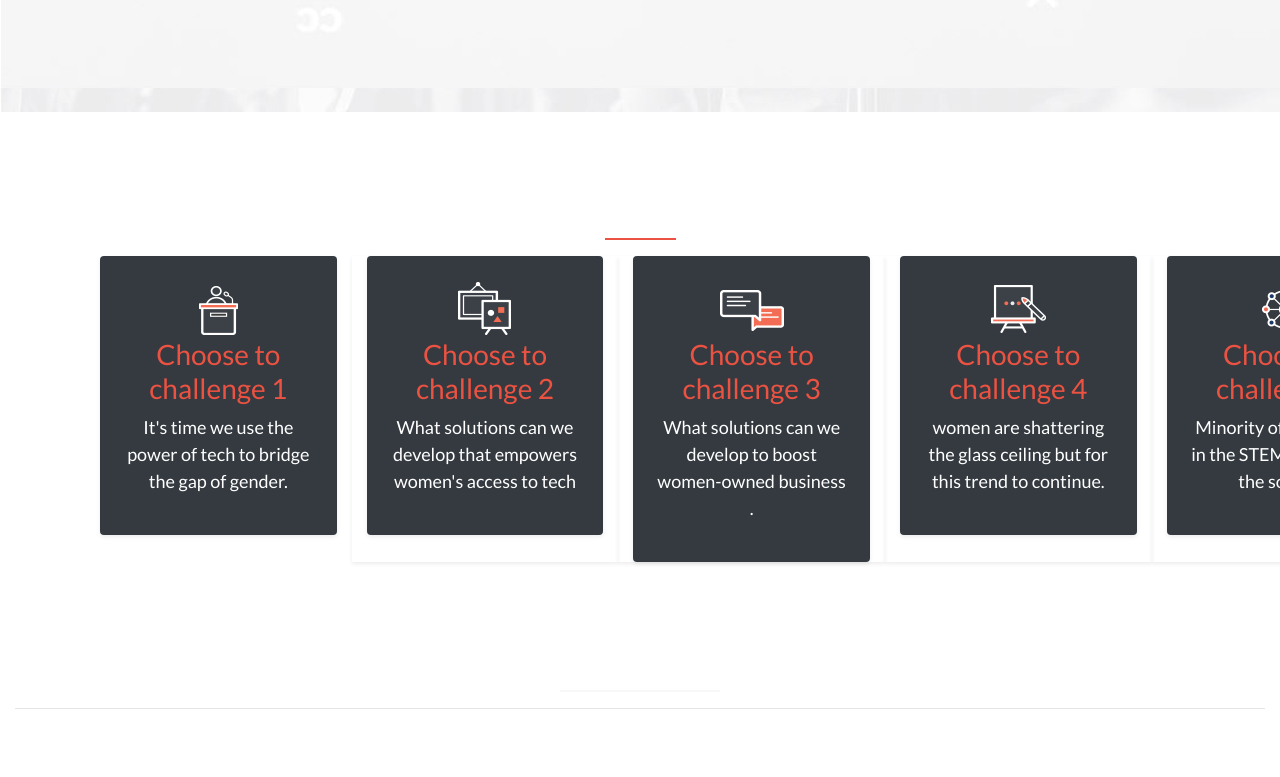
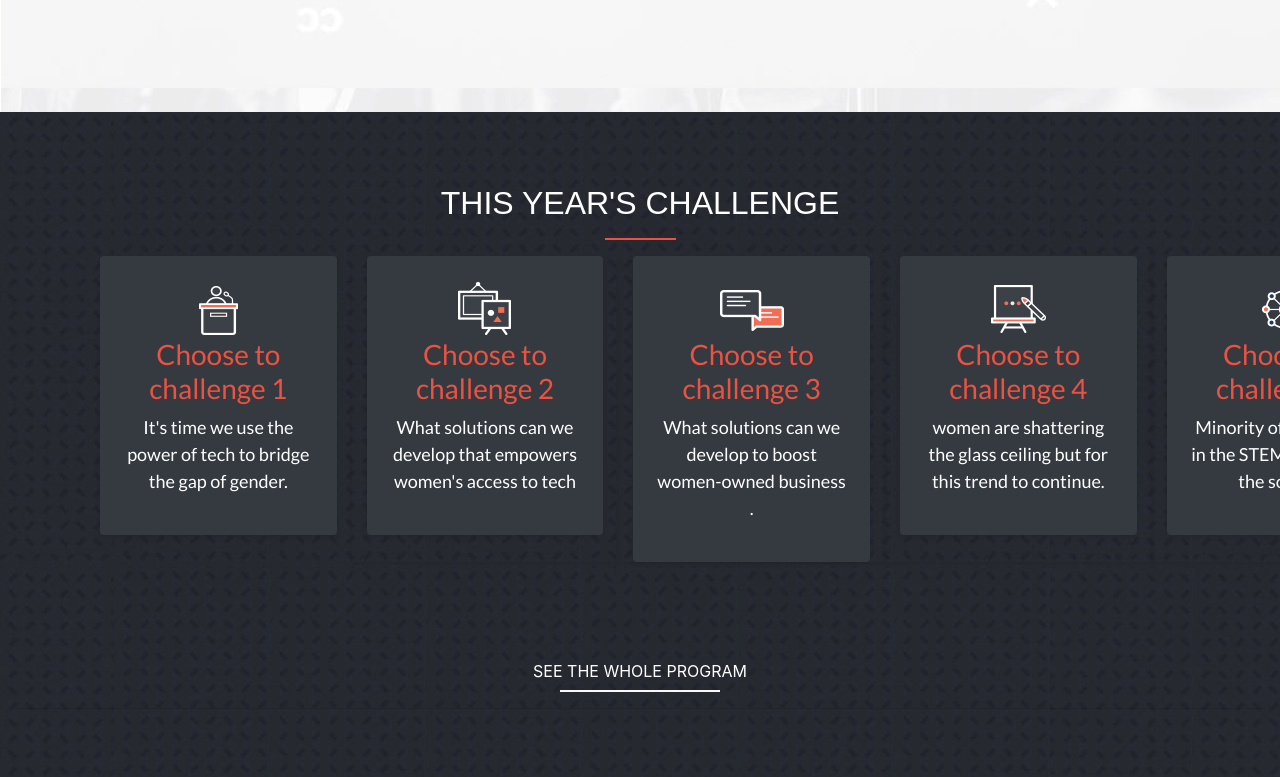
Before and after one commit to usorfaitheloho/HackHerThon, a website: page index.html in a window 1280 px wide. Shown: the part 863-1640 px from the top of the page. Drawn offline with nearby package versions, Linux system fonts and the light colour scheme; the site is published under a folder, as on GitHub Pages, so addresses that start at the root find nothing; a web font is replaced by a local one.

Commit message:
Update style.css

```diff
--- a/assets/css/style.css
+++ b/assets/css/style.css
@@ -75,7 +75,7 @@ ul li {
 }
 
 .main-section {
-  background-image: url("/assets/images/program-bg.jpg");
+  background-image: url("../images/program-bg.jpg");
 }
 
 .text-header {
```
